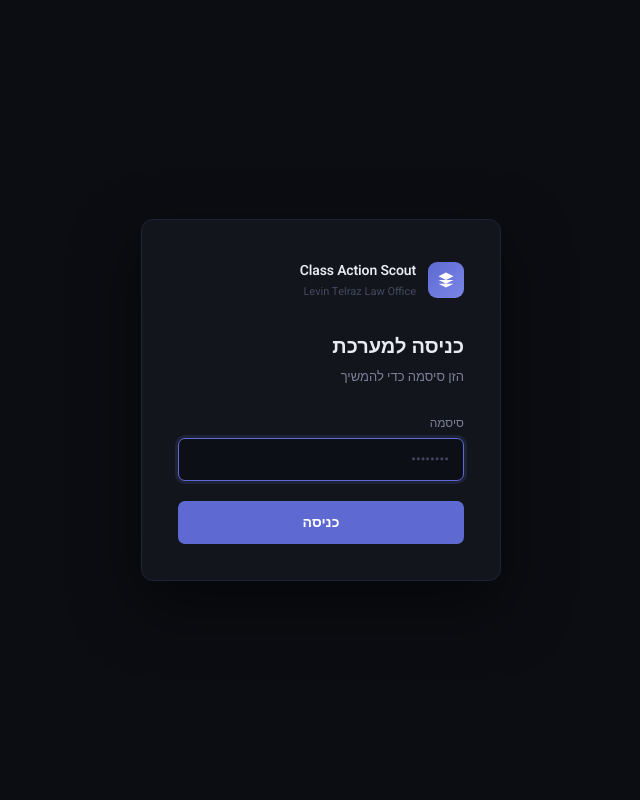
After one commit to telrazohadadvocate-ops/class-action-scout, a Flask app: page /login in a window 1280 px wide. The commit adds this page. Shown: the whole page, without its empty margins (319-959 px from the left). Run offline with Flask 3, Linux system fonts and the light colour scheme.

Commit message:
Add password authentication to the dashboard
- Flask session auth with 7-day lifetime; single shared DASHBOARD_PASSWORD
- /login (GET/POST) and /logout routes; login.html matches dark premium design
- @login_required decorator protects all page and API routes (→ redirect or 401)
- /api/run remains open to session-authed users OR valid X-Cron-Secret header
- FLASK_SECRET_KEY read from env; random fallback for local dev
- New env vars added to config/settings.py, .env.example, and render.yaml
- Logout link added to dashboard sidebar footer

Co-Authored-By: Claude Sonnet 4.6 <noreply@anthropic.com>

```diff
--- a/app.py
+++ b/app.py
@@ -4,23 +4,36 @@ Class Action Scout — Web Application
 """
 import sys, os, json, threading, argparse
 from datetime import datetime, timedelta, timezone
+from functools import wraps
 from pathlib import Path
 
 if sys.platform == "win32":
     os.environ["PYTHONUTF8"] = "1"
 
-from flask import Flask, jsonify, request, send_from_directory
+from flask import Flask, jsonify, request, send_from_directory, session, redirect, url_for, render_template
 from flask_cors import CORS
-from config.settings import DATABASE_URL, DATABASE_PATH
+from config.settings import DATABASE_URL, DATABASE_PATH, DASHBOARD_PASSWORD, FLASK_SECRET_KEY
 from database.models import init_database, get_session, Lead, ScrapeLog
 
 app = Flask(__name__)
+app.secret_key = FLASK_SECRET_KEY
+app.permanent_session_lifetime = timedelta(days=7)
 CORS(app)
 DATABASE_PATH.parent.mkdir(parents=True, exist_ok=True)
 init_database(DATABASE_URL)
 
 def get_db():
     return get_session(DATABASE_URL)
+
+def login_required(f):
+    @wraps(f)
+    def decorated(*args, **kwargs):
+        if not session.get("authenticated"):
+            if request.path.startswith("/api/"):
+                return jsonify({"error": "unauthorized"}), 401
+            return redirect(url_for("login"))
+        return f(*args, **kwargs)
+    return decorated
 
 def _lead_to_dict(lead):
     return {
@@ -43,7 +56,29 @@ def _lead_to_dict(lead):
         "reviewedAt": lead.reviewed_at.isoformat() if lead.reviewed_at else "",
     }
 
+# ── Auth routes ────────────────────────────────────────
+
+@app.route("/login", methods=["GET", "POST"])
+def login():
+    error = None
+    if request.method == "POST":
+        pwd = request.form.get("password", "")
+        if DASHBOARD_PASSWORD and pwd == DASHBOARD_PASSWORD:
+            session.permanent = True
+            session["authenticated"] = True
+            return redirect(url_for("dashboard"))
+        error = "סיסמה שגויה"
+    return render_template("login.html", error=error)
+
+@app.route("/logout")
+def logout():
+    session.clear()
+    return redirect(url_for("login"))
+
+# ── Page routes ────────────────────────────────────────
+
 @app.route("/")
+@login_required
 def dashboard():
     return send_from_directory("templates", "dashboard.html")
 
@@ -51,7 +86,10 @@ def dashboard():
 def static_files(filename):
     return send_from_directory("static", filename)
 
+# ── API routes ─────────────────────────────────────────
+
 @app.route("/api/leads")
+@login_required
 def get_leads():
     db = get_db()
     q = db.query(Lead)
@@ -72,12 +110,14 @@ def get_leads():
     return jsonify({"total": total, "leads": [_lead_to_dict(l) for l in leads]})
 
 @app.route("/api/leads/<int:lid>")
+@login_required
 def get_lead(lid):
     db = get_db()
     lead = db.query(Lead).get(lid)
     return jsonify(_lead_to_dict(lead)) if lead else (jsonify({"error":"not found"}),404)
 
 @app.route("/api/leads/<int:lid>/status", methods=["PUT"])
+@login_required
 def update_status(lid):
     db = get_db()
     lead = db.query(Lead).get(lid)
@@ -89,6 +129,7 @@ def update_status(lid):
     return jsonify(_lead_to_dict(lead))
 
 @app.route("/api/stats")
+@login_required
 def get_stats():
     db = get_db()
     last = db.query(ScrapeLog).order_by(ScrapeLog.completed_at.desc()).first()
@@ -103,11 +144,11 @@ def get_stats():
 
 @app.route("/api/run", methods=["POST"])
 def trigger_run():
+    authed = session.get("authenticated", False)
     cron_secret = os.getenv("CRON_SECRET", "")
-    if cron_secret:
-        provided = request.headers.get("X-Cron-Secret", "")
-        if provided != cron_secret:
-            return jsonify({"error": "unauthorized"}), 401
+    provided = request.headers.get("X-Cron-Secret", "")
+    if not authed and not (cron_secret and provided == cron_secret):
+        return jsonify({"error": "unauthorized"}), 401
     data = request.get_json(silent=True) or {}
     def run():
         try:
@@ -118,6 +159,7 @@ def trigger_run():
     return jsonify({"status": "started"})
 
 @app.route("/api/reanalyze", methods=["POST"])
+@login_required
 def trigger_reanalyze():
     data = request.get_json(silent=True) or {}  # noqa: F841
     db = get_db()
@@ -136,6 +178,7 @@ def trigger_reanalyze():
     return jsonify({"status": "started", "pending_count": pending_count})
 
 @app.route("/api/run-pacer", methods=["POST"])
+@login_required
 def trigger_pacer():
     data = request.get_json(silent=True) or {}  # noqa: F841
     db = get_db()
@@ -151,6 +194,7 @@ def trigger_pacer():
     return jsonify({"status": "started", "lead_count": lead_count})
 
 @app.route("/api/scrape-logs")
+@login_required
 def get_logs():
     db = get_db()
     logs = db.query(ScrapeLog).order_by(ScrapeLog.started_at.desc()).limit(50).all()
@@ -160,6 +204,7 @@ def get_logs():
     } for l in logs])
 
 @app.route("/api/known-cases")
+@login_required
 def known_cases():
     from config.settings import KNOWN_CASES
     return jsonify(KNOWN_CASES)
--- a/config/settings.py
+++ b/config/settings.py
@@ -29,6 +29,12 @@ LOG_DIR = BASE_DIR / "logs"
 # Persistent-disk paths for credentials that must survive redeploys
 PACER_COOKIES_PATH = DATA_DIR / "pacer_cookies.json"
 OUTLOOK_TOKEN_PATH = DATA_DIR / "outlook_token.json"
+
+# ── Web Dashboard Auth ─────────────────────────────────
+DASHBOARD_PASSWORD = os.getenv("DASHBOARD_PASSWORD", "")
+
+import secrets as _secrets
+FLASK_SECRET_KEY = os.getenv("FLASK_SECRET_KEY") or _secrets.token_hex(32)
 
 # ── API Keys (set via env vars or .env file) ───────────
 ANTHROPIC_API_KEY = os.getenv("ANTHROPIC_API_KEY", "")
--- a/render.yaml
+++ b/render.yaml
@@ -27,3 +27,7 @@ services:
         value: "true"
       - key: CRON_SECRET
         sync: false
+      - key: DASHBOARD_PASSWORD
+        sync: false
+      - key: FLASK_SECRET_KEY
+        sync: false
--- a/templates/dashboard.html
+++ b/templates/dashboard.html
@@ -538,6 +538,9 @@ a{color:inherit;text-decoration:none}
       <div class="user-name">Levin Telraz</div>
       <div class="user-role">Attorney</div>
     </div>
+    <a href="/logout" title="יציאה" style="flex-shrink:0;display:flex;align-items:center;justify-content:center;width:28px;height:28px;border-radius:6px;color:var(--text-dim);transition:color .15s,background .15s" onmouseover="this.style.color='var(--text)';this.style.background='var(--surface-3)'" onmouseout="this.style.color='var(--text-dim)';this.style.background='transparent'">
+      <svg width="14" height="14" viewBox="0 0 24 24" fill="none" stroke="currentColor" stroke-width="2" stroke-linecap="round" stroke-linejoin="round"><path d="M9 21H5a2 2 0 0 1-2-2V5a2 2 0 0 1 2-2h4"/><polyline points="16 17 21 12 16 7"/><line x1="21" y1="12" x2="9" y2="12"/></svg>
+    </a>
   </div>
 </aside>
 
--- /dev/null
+++ b/templates/login.html
@@ -0,0 +1,172 @@
+<!DOCTYPE html>
+<html dir="rtl" lang="he">
+<head>
+<meta charset="UTF-8">
+<meta name="viewport" content="width=device-width, initial-scale=1.0">
+<title>כניסה — Class Action Scout</title>
+<link href="https://fonts.googleapis.com/css2?family=Heebo:wght@300;400;500;600;700&display=swap" rel="stylesheet">
+<style>
+:root {
+  --bg: #0B0D12;
+  --surface: #13151C;
+  --border: #1F2335;
+  --border-light: #272B3E;
+  --indigo: #5E6AD2;
+  --indigo-dim: #4A55B0;
+  --indigo-glow: rgba(94,106,210,0.15);
+  --text: #C8CADE;
+  --text-bright: #E8EAF4;
+  --text-secondary: #7B8099;
+  --text-dim: #444860;
+  --red: #E06C75;
+  --radius: 7px;
+}
+*{margin:0;padding:0;box-sizing:border-box}
+html,body{height:100%}
+body{
+  font-family:'Heebo',sans-serif;
+  background:var(--bg);
+  color:var(--text);
+  display:flex;
+  align-items:center;
+  justify-content:center;
+  min-height:100vh;
+  -webkit-font-smoothing:antialiased;
+}
+
+.card{
+  width:100%;
+  max-width:360px;
+  background:var(--surface);
+  border:1px solid var(--border);
+  border-radius:12px;
+  padding:40px 36px 36px;
+  box-shadow:0 24px 64px rgba(0,0,0,0.5);
+}
+
+.brand{
+  display:flex;
+  align-items:center;
+  gap:12px;
+  margin-bottom:32px;
+}
+.brand-icon{
+  width:36px;height:36px;border-radius:9px;flex-shrink:0;
+  background:linear-gradient(135deg,var(--indigo),#7C86E8);
+  display:flex;align-items:center;justify-content:center;
+}
+.brand-icon svg{width:18px;height:18px;fill:#fff}
+.brand-text{}
+.brand-name{font-size:14px;font-weight:600;color:var(--text-bright);letter-spacing:-0.01em}
+.brand-sub{font-size:11px;color:var(--text-dim);margin-top:2px}
+
+h1{
+  font-size:20px;
+  font-weight:600;
+  color:var(--text-bright);
+  margin-bottom:6px;
+}
+.subtitle{
+  font-size:13px;
+  color:var(--text-secondary);
+  margin-bottom:28px;
+}
+
+.field{
+  margin-bottom:16px;
+}
+label{
+  display:block;
+  font-size:12px;
+  font-weight:500;
+  color:var(--text-secondary);
+  margin-bottom:6px;
+}
+input[type="password"]{
+  width:100%;
+  padding:10px 14px;
+  background:#0D0F16;
+  border:1px solid var(--border-light);
+  border-radius:var(--radius);
+  color:var(--text-bright);
+  font-size:14px;
+  font-family:'Heebo',sans-serif;
+  outline:none;
+  transition:border-color .15s,box-shadow .15s;
+  direction:ltr;
+  text-align:right;
+}
+input[type="password"]:focus{
+  border-color:var(--indigo);
+  box-shadow:0 0 0 3px var(--indigo-glow);
+}
+input[type="password"]::placeholder{color:var(--text-dim)}
+
+.error{
+  display:flex;
+  align-items:center;
+  gap:8px;
+  background:rgba(224,108,117,0.08);
+  border:1px solid rgba(224,108,117,0.2);
+  border-radius:var(--radius);
+  padding:10px 14px;
+  font-size:13px;
+  color:var(--red);
+  margin-bottom:16px;
+}
+
+button[type="submit"]{
+  width:100%;
+  padding:11px 16px;
+  background:var(--indigo);
+  border:none;
+  border-radius:var(--radius);
+  color:#fff;
+  font-size:14px;
+  font-weight:600;
+  font-family:'Heebo',sans-serif;
+  cursor:pointer;
+  margin-top:4px;
+  transition:background .15s,box-shadow .15s;
+}
+button[type="submit"]:hover{
+  background:var(--indigo-dim);
+  box-shadow:0 4px 16px rgba(94,106,210,0.3);
+}
+button[type="submit"]:active{
+  background:#3D478A;
+}
+</style>
+</head>
+<body>
+<div class="card">
+  <div class="brand">
+    <div class="brand-icon">
+      <svg viewBox="0 0 24 24"><path d="M12 2L2 7l10 5 10-5-10-5zM2 17l10 5 10-5M2 12l10 5 10-5"/></svg>
+    </div>
+    <div class="brand-text">
+      <div class="brand-name">Class Action Scout</div>
+      <div class="brand-sub">Levin Telraz Law Office</div>
+    </div>
+  </div>
+
+  <h1>כניסה למערכת</h1>
+  <p class="subtitle">הזן סיסמה כדי להמשיך</p>
+
+  {% if error %}
+  <div class="error">
+    <svg width="14" height="14" viewBox="0 0 24 24" fill="none" stroke="currentColor" stroke-width="2"><circle cx="12" cy="12" r="10"/><line x1="12" y1="8" x2="12" y2="12"/><line x1="12" y1="16" x2="12.01" y2="16"/></svg>
+    {{ error }}
+  </div>
+  {% endif %}
+
+  <form method="post" action="/login">
+    <div class="field">
+      <label for="password">סיסמה</label>
+      <input type="password" id="password" name="password" placeholder="••••••••" autofocus autocomplete="current-password">
+    </div>
+    <button type="submit">כניסה</button>
+  </form>
+</div>
+</body>
+</html>
```
Also changed, not shown: 1 other file.
